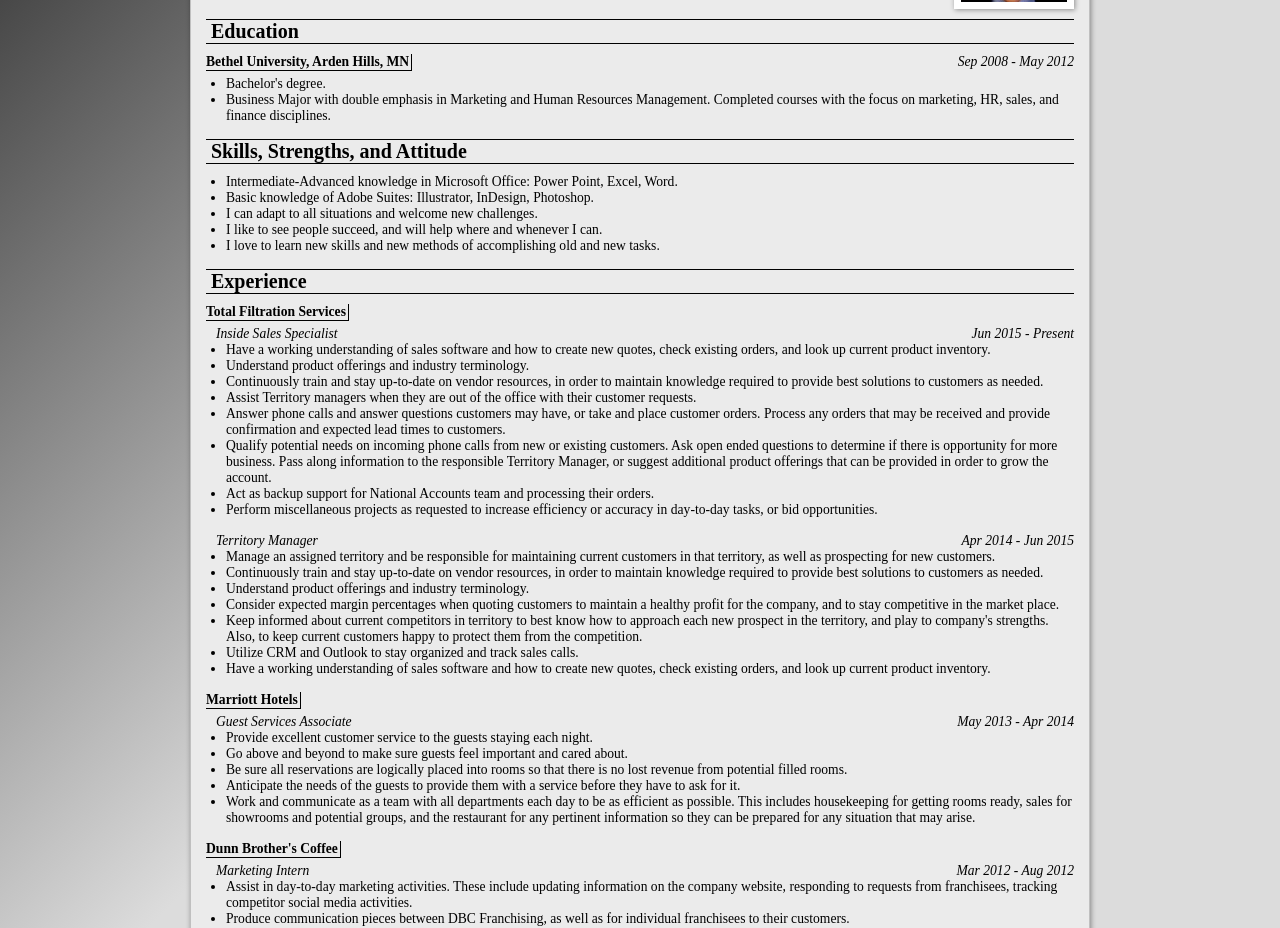
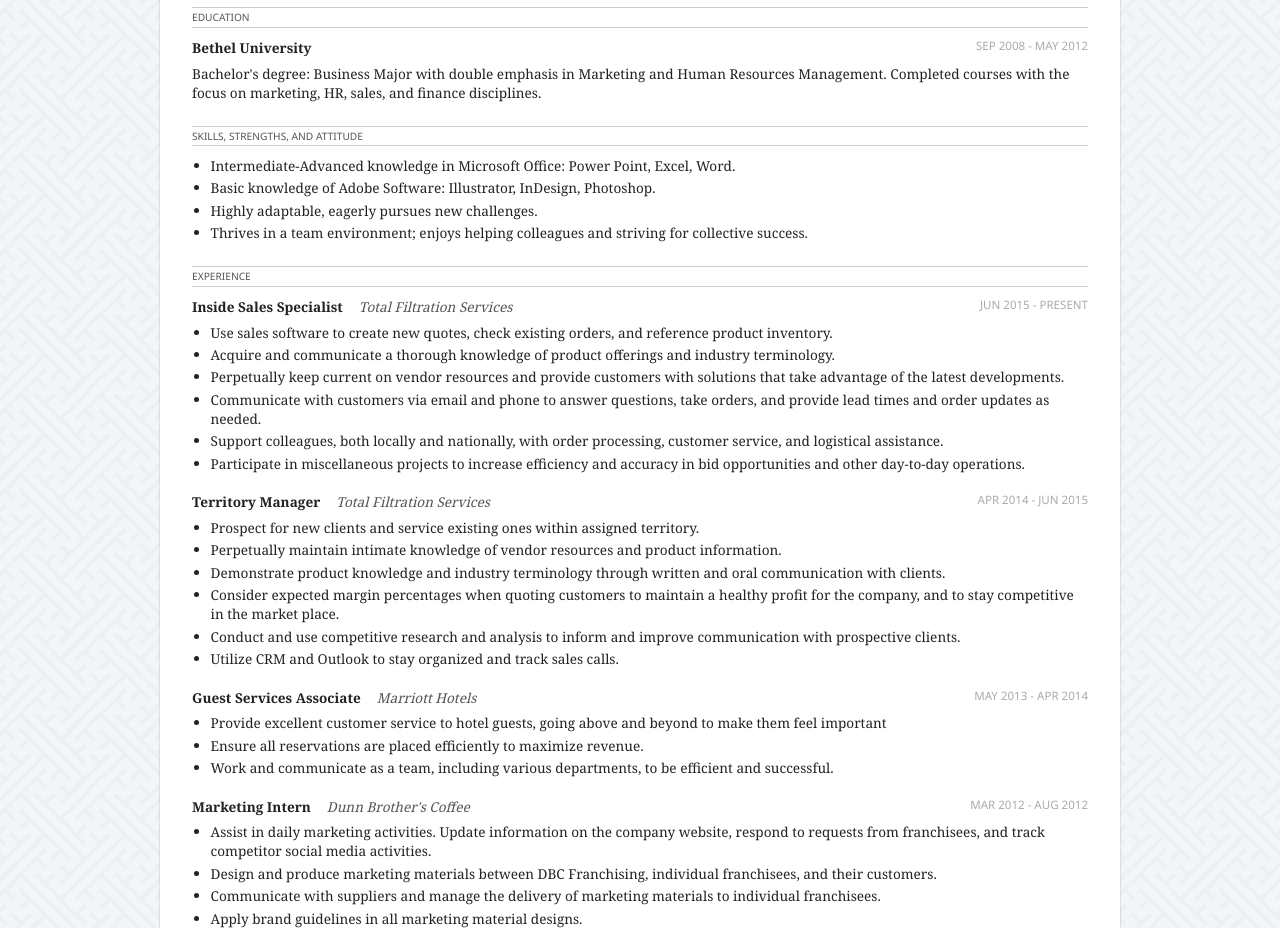
Before and after one commit to cogara/Resume, a website: page src/index.html in a window 1280 px wide. Shown: the part 202-1130 px from the top of the page. Drawn offline with nearby package versions, Linux system fonts and the light colour scheme; files that its build step writes are made by us from their sources.

Commit message:
added repeating background image - subtle and adds a little bit of texture. added a minor box-shadow to my portrait, to give it a little bit of depth.

```diff
--- a/src/index.html
+++ b/src/index.html
@@ -1,119 +1,131 @@
 <!DOCTYPE html>
 <html>
+
 <head>
     <title>Connor O'Gara's Resume</title>
     <link rel="stylesheet" type="text/css" href="css/styles.css"></link>
+    <link rel="stylesheet" href="https://maxcdn.bootstrapcdn.com/font-awesome/4.5.0/css/font-awesome.min.css"></link>
+    <link rel="stylesheet" href="https://fonts.googleapis.com/css?family=Noto+Serif:400,700|Noto+Sans:400,700"></link>
 </head>
+
 <body>
 
     <div class="container">
-  <!-- *** Side-note - additional feedback *** -->
-  <div class="note">
-    <h4>Note: (+)</h4>
-      <p>I know this isn't part of the resume, but there was no place to add additional comments
-        on the application process. I had actually made this resume prior to this a few months ago
-        when submitting an application for a new job. At the time, I was using some self-development tools
-        to try teach myself HTML and CSS. I did not have a word processing program on my computer at home,
-        so I thought I would take the time to use it as practice by creating my Resume using HTML and CSS.
-        (I could have used Google Docs, but this was much more enjoyable to practice).
-      </p>
-      <p>
-        That is not to say I didn't spend more time or work on improving it and making it better. I included the original copy
-        on my <a href="https://github.com/cogara/Resume.git">Git repository</a> to review the changes (Directory: Old). A few of the changes are: I edited the CSS to not target whole elements, removed
-        some unnecessary HTML, and made the HTML and CSS more consistent and readable. I know there is much more room for
-        improvement, but that is where I know Prime can be extremely valuable to me. I would love the opportunity to attend Prime,
-        as I know it would give me the skills needed to start a career I know I would genuinely enjoying doing each day.
-      </p>
+        <div class="resume">
+
+            <div itemscope itemtype="http://schema.org/Person" class="person">
+                <div class="person__portrait">
+                    <img src="imgs/me.jpg" alt="Connor" />
+                </div>
+                <div class="person__meta">
+                    <h1 class="person__name" itemprop="name">Connor O'Gara</h1>
+                    <div class="person__address" itemprop="address" itemscope itemtype="http://schema.org/PostalAddress">
+                        <i class="fa fa-fw fa-map-marker"></i>
+                        <span itemprop="streetAddress">1821 E 115th St</span>
+                        <span itemprop="addressLocality">Burnsville</span>,
+                        <span itemprop="addressRegion">MN</span>
+                        <span itemprop="postalCode">55337</span>
+                    </div>
+                    <div class="person__email">
+                        <i class="fa fa-fw fa-envelope"></i>
+                        <a itemprop="email" href="mailto:ogara.connor@gmail.com">ogara.connor@gmail.com</a>
+                    </div>
+                    <div class="person__phone">
+                        <i class="fa fa-fw fa-phone"></i>
+                        <a itemprop="telephone" href="tel:651-331-9063">651-331-9063</a>
+                    </div>
+                    <div class="person__github">
+                        <i class="fa fa-fw fa-github"></i>
+                        <a itemprop="url" href="//github.com/cogara/">github.com/cogara</a>
+                    </div>
+                </div>
             </div>
 
-	<div class="myInfo">
-		<h1 class="name">Connor O'Gara</h1>
-  		<p>1821 E 115th St, Burnsville, MN 55337<p>
-  		<p>ogara.connor@gmail.com // 651-331-9063</p>
-    <div class="portrait"><img src="imgs/me.jpg" alt="Connor" /></div>
+            <section class="section">
+                <h2 class="category">Education</h2>
+                <div class="school__meta">
+                    <h4 class="school__name">Bethel University</h4>
+                    <span class="school__date">Sep 2008 - May 2012</span>
                 </div>
+                <p class="school__description">
+                    Bachelor&apos;s degree: Business Major with double emphasis in Marketing and Human Resources Management. Completed courses with the focus on marketing, HR, sales, and finance disciplines.
+                </p>
+            </section>
 
-	<div class="section">
-		<h2 class="category">Education</h2>
-			<h3 class="company">Bethel University, Arden Hills, MN</h3>
-			<span class="date">Sep 2008 - May 2012</span>
-			<ul class="description">
-				<li class="task">Bachelor&apos;s degree.</li>
-				<li class="task">Business Major with double emphasis in Marketing and Human Resources Management. Completed courses with the focus on marketing, HR, sales, and finance disciplines.</li>
+            <section class="section">
+                <h2 class="category">Skills, Strengths, and Attitude</h2>
+                <ul class="list--bullets skills">
+                    <li>Intermediate-Advanced knowledge in Microsoft Office: Power Point, Excel, Word.</li>
+                    <li>Basic knowledge of Adobe Software: Illustrator, InDesign, Photoshop.</li>
+                    <li>Highly adaptable, eagerly pursues new challenges.</li>
+                    <li>Thrives in a team environment; enjoys helping colleagues and striving for collective success.</li>
+                </ul>
+            </section>
+
+            <section class="section">
+                <h2 class="category">Experience</h2>
+                <div class="job">
+                    <div class="job__meta">
+                        <h4 class="job__title">Inside Sales Specialist</h4>
+                        <span class="job__company">Total Filtration Services</span>
+                        <span class="job__date">Jun 2015 - Present</span>
+                    </div>
+                    <ul class="list--bullets job__description">
+                        <li>Use sales software to create new quotes, check existing orders, and reference product inventory.</li>
+                        <li>Acquire and communicate a thorough knowledge of product offerings and industry terminology.</li>
+                        <li>Perpetually keep current on vendor resources and provide customers with solutions that take advantage of the latest developments.</li>
+                        <li>Communicate with customers via email and phone to answer questions, take orders, and provide lead times and order updates as needed.</li>
+                        <li>Support colleagues, both locally and nationally, with order processing, customer service, and logistical assistance.</li>
+                        <li>Participate in miscellaneous projects to increase efficiency and accuracy in bid opportunities and other day-to-day operations.</li>
                     </ul>
                 </div>
-
-	<div class="section">
-		<h2 class="category">Skills, Strengths, and Attitude</h2>
-		<ul class="description">
-			<li class="task">Intermediate-Advanced knowledge in Microsoft Office: Power Point, Excel, Word.</li>
-			<li class="task">Basic knowledge of Adobe Suites: Illustrator, InDesign, Photoshop.</li>
-			<li class="task">I can adapt to all situations and welcome new challenges.</li>
-			<li class="task">I like to see people succeed, and will help where and whenever I can.</li>
-			<li class="task">I love to learn new skills and new methods of accomplishing old and new tasks.</li>
+                <div class="job">
+                    <div class="job__meta">
+                        <h4 class="job__title">Territory Manager</h4>
+                        <span class="job__company">Total Filtration Services</span>
+                        <span class="job__date">Apr 2014 - Jun 2015</span>
+                    </div>
+                    <ul class="list--bullets job__description">
+                        <li>Prospect for new clients and service existing ones within assigned territory.</li>
+                        <li>Perpetually maintain intimate knowledge of vendor resources and product information.</li>
+                        <li>Demonstrate product knowledge and industry terminology through written and oral communication with clients.</li>
+                        <li>Consider expected margin percentages when quoting customers to maintain a healthy profit for the company, and to stay competitive in the market place.</li>
+                        <li>Conduct and use competitive research and analysis to inform and improve communication with prospective clients.</li>
+                        <li>Utilize CRM and Outlook to stay organized and track sales calls.</li>
                     </ul>
                 </div>
+                <div class="job">
+                    <div class="job__meta">
+                        <h4 class="job__title">Guest Services Associate</h4>
+                        <span class="job__company">Marriott Hotels</span>
+                        <span class="job__date">May 2013 - Apr 2014</span>
+                    </div>
+                    <ul class="list--bullets job__description">
+                        <li>Provide excellent customer service to hotel guests, going above and beyond to make them feel important</li>
+                        <li>Ensure all reservations are placed efficiently to maximize revenue.</li>
+                        <li>Work and communicate as a team, including various departments, to be efficient and successful.</li>
+                    </ul>
+                </div>
+                <div class="job">
+                    <div class="job__meta">
+                        <h4 class="job__title">Marketing Intern</h4>
+                        <span class="job__company">Dunn Brother&apos;s Coffee</span>
+                        <span class="job__date">Mar 2012 - Aug 2012</span>
+                    </div>
+                    <ul class="list--bullets job__description">
+                        <li>Assist in daily marketing activities. Update information on the company website, respond to requests from franchisees, and track competitor social media activities.</li>
+                        <li>Design and produce marketing materials between DBC Franchising, individual franchisees, and their customers.</li>
+                        <li>Communicate with suppliers and manage the delivery of marketing materials to individual franchisees.</li>
+                        <li>Apply brand guidelines in all marketing material designs.</li>
+                        <li>Participate in the generation, execution, and measurement of marketing initiatives.</li>
+                    </ul>
+                </div>
+            </section>
+        </div>
+        <!-- end resume -->
+    </div>
+    <!-- end container -->
 
-	<div class="section">
-		<h2 class="category">Experience</h2>
-			<h3 class="company">Total Filtration Services</h3>
-				<h4 class="title">Inside Sales Specialist</h4>
-				<span class="date">Jun 2015 - Present</span>
-					<ul class="description">
-						<li class="task">Have a working understanding of sales software and how to create new quotes, check existing orders, and look up current product inventory.</li>
-						<li class="task">Understand product offerings and industry terminology.</li>
-						<li class="task">Continuously train and stay up-to-date on vendor resources, in order to maintain knowledge required to provide best solutions to customers as needed.</li>
-						<li class="task">Assist Territory managers when they are out of the office with their customer requests.</li>
-						<li class="task">Answer phone calls and answer questions customers may have, or take and place customer orders. Process any orders that may be received and provide confirmation and expected lead times to customers.</li>
-						<li class="task">Qualify potential needs on incoming phone calls from new or existing customers. Ask open ended questions to determine if there is opportunity for more business. Pass along information to the responsible Territory Manager, or suggest additional product offerings that can be provided in order to grow the account.</li>
-						<li class="task">Act as backup support for National Accounts team and processing their orders.</li>
-						<li class="task">Perform miscellaneous projects as requested to increase efficiency or accuracy in day-to-day tasks, or bid opportunities.</li>
-					</ul>
-				<h4 class="title">Territory Manager</h4>
-				<span class="date">Apr 2014 - Jun 2015</span>
-					<ul class="description">
-						<li class="task">Manage an assigned territory and be responsible for maintaining current customers in that territory, as well as prospecting for new customers.</li>
-						<li class="task">Continuously train and stay up-to-date on vendor resources, in order to maintain knowledge required to provide best solutions to customers as needed.</li>
-						<li class="task">Understand product offerings and industry terminology.</li>
-						<li class="task">Consider expected margin percentages when quoting customers to maintain a healthy profit for the company, and to stay competitive in the market place.</li>
-						<li class="task">Keep informed about current competitors in territory to best know how to approach each new prospect in the territory, and play to company's strengths. Also, to keep current customers happy to protect them from the competition.</li>
-						<li class="task">Utilize CRM and Outlook to stay organized and track sales calls.</li>
-						<li class="task">Have a working understanding of sales software and how to create new quotes, check existing orders, and look up current product inventory.</li>
-					</ul>
-
-			<h3 class="company">Marriott Hotels</h3>
-				<h4 class="title">Guest Services Associate</h4>
-				<span class="date">May 2013 - Apr 2014</span>
-					<ul class="description">
-						<li class="task">Provide excellent customer service to the guests staying each night.</li>
-						<li class="task">Go above and beyond to make sure guests feel important and cared about.</li>
-						<li class="task">Be sure all reservations are logically placed into rooms so that there is no lost revenue from potential filled
-						rooms.</li>
-						<li class="task">Anticipate the needs of the guests to provide them with a service before they have to ask for it.</li>
-						<li class="task">Work and communicate as a team with all departments each day to be as efficient as possible. This includes
-						housekeeping for getting rooms ready, sales for showrooms and potential groups, and the restaurant for any
-						pertinent information so they can be prepared for any situation that may arise.</li>
-					</ul>
-
-			<h3 class="company">Dunn Brother&apos;s Coffee</h3>
-				<h4 class="title">Marketing Intern</h4>
-				<span class="date">Mar 2012 - Aug 2012</span>
-					<ul class="description">
-						<li class="task">Assist in day-to-day marketing activities. These include updating information on the company website,
-						responding to requests from franchisees, tracking competitor social media activities.</li>
-						<li class="task">Produce communication pieces between DBC Franchising, as well as for individual franchisees to their customers.</li>
-						<li class="task">Communicate with our suppliers in order to receive marketing materials individual franchisees may need.</li>
-						<li class="task">Apply brand image when designing marketing materials using Adobe software.</li>
-						<li class="task"> Complete miscellaneous projects including determining best suppliers to use for certain events and promotions.</li>
-						<li class="task">Provide input and feedback for marketing initiatives.</li>
-						<li class="task">Lead the effort in finding a company for new marketing strategies in mobile platforms. Including preliminary
-						screening of companies, meet or conference call with companies, determining their capabilities and compiling a
-						spreadsheet with all companies.</li>
-					</ul>
-
-	</div>
-
-</div>
 
 </body>
 
--- a/src/scss/styles.scss
+++ b/src/scss/styles.scss
@@ -1,130 +1,160 @@
+$sans-serif: 'Noto Sans','Helvetica Neue', Helvetica, Arial, sans-serif;
+$serif: 'Noto Serif','Georgia', serif;
+$muted: #555; // grey
+$soft: #AAA; // light grey
+@mixin clearfix {
+    &:after,
+    &:before {
+        content: " ";
+        display: table;
+    }
+    &:after {
+        clear: both;
+    }
+    & {
+        *zoom: 1;
+    }
+}
+@mixin shadow {
+    box-shadow: 0 0 2px 0 rgba(0,0,0,.25);
+}
 * {
-	padding: 0px;
-	margin: 0px;
-	box-sizing: border-box;
+    padding: 0;
+    margin: 0;
+    box-sizing: border-box;
+}
+body {
+    background-image: url('/imgs/bg-img.png');
+    background-color: #F2F2F2;
+    position: relative;
+    font: normal 1rem/1.4 $serif;
+    color: #222;
+
+}
+p {
+    margin-bottom: 1em;
+}
+.container {
+    width: 100%;
+    max-width: 960px;
+    margin: 0 auto;
+    @media screen and (min-width: 768px) and (max-width: 1140px) {
+        padding: 2rem;
+    }
+}
+.resume {
+    @include shadow;
+    position: relative;
+    padding: 2rem 2rem 0.25rem;
+    background-color: #FFFFFF;
+}
+.section {
+    font-size: 0.85rem;
+    @media screen and (min-width: 768px) {
+        margin-bottom: 1.5rem;
+    }
+}
+.person {
+    padding-bottom: 1.5rem;
+    text-align: center;
+}
+.person__meta {
+    font-size: 1rem;
+    line-height: 1.6;
+    color: $muted;
+    font-family: $serif;
+    @media screen and (min-width: 768px) {
+        overflow: hidden;
+        font-size: 0.85rem;
+        text-align: left;
+    }
+    a {
+        text-decoration: none;
+    }
+    .fa {
+        margin-right: 0.5em;
+        color: $soft;
+    }
+}
+.person__portrait {
+    > img {
+        height: 120px;
+        width: 120px;
+        border-radius: 50%;
+        box-shadow: 0 0 10px rgba(0,0,0,.3);
+    }
+    @media screen and (min-width: 768px) {
+        float: left;
+        margin-right: 1.5rem;
+    }
+}
+.person__name {
+    font-size: 2rem;
+    font-family: $sans-serif;
+    font-weight: normal;
+    margin-bottom: 0.33rem;
+    margin-top: 0;
+    @media screen and (min-width: 768px) {}
+}
+.person__address,
+.person__email,
+.person__github,
+.person__phone {
+    display: block;
+    @include clearfix;
+}
+.category {
+    font: 500 0.75em/1.8 $sans-serif;
+    color: #555;
+    text-transform: uppercase;
+    border-top: 1px solid #CCC;
+    border-bottom: 1px solid #CCC;
+    margin: 10px 0;
+}
+.job__meta,
+.school__meta {
+    @include clearfix;
 }
 
-body {
-	background-color:rgb(220, 220, 220);
-	background-image: linear-gradient(135deg, rgba(0,0,0,.8) 0%, rgba(220,220,220,.7) 50%);
-	position: relative;
+.job__title,
+.school__name {
+    @media screen and (min-width: 768px) {
+        float: left;
+        margin: 0 1rem 0 0;
+    }
 }
-
-.container, .note {
-	border: 1px solid rgba(150,150,150,.5);
-	box-shadow: 1px 1px 5px 0 rgba(0,0,0,.4);
+.job {
+    @include clearfix;
+    margin: 0 0 1rem;
 }
-
-.container {
-	position: relative;
-	min-width: 320px;
-	max-width: 900px;
-	margin: 75px auto 20px;
-	padding: 15px;
-	width: 95%;
-	background-color: rgb(235,235,235);
+.job__company {
+    display: block;
+    color: $muted;
+    font-style: italic;
+    @media screen and (min-width: 768px) {
+        float: left;
+    }
 }
-
-.note {
-	font-size: .85em;
-	background-color: white;
-	position: absolute;
-	left: 0;
-	top: -50px;
-	z-index: 2;
-	width: 100%;
-	padding: 5px 15px;
+.job__date,
+.school__date {
+    color: $soft;
+    font-family: $sans-serif;
+    font-size: 0.85em;
+    text-transform: uppercase;
+    @media screen and (min-width: 768px) {
+        float: right;
+    }
 }
-
-.note p {
-	display: none;
-	margin: 10px 0;
-	text-indent: 10px;
+.list--bullets {
+    font-size: 0.85rem;
+    padding-left: 0.5rem;
+    margin-left: 0.66rem;
+    > li {
+        margin-bottom: 0.25em;
+    }
 }
-
-.note:hover h4 ~ p {
-	display: block;
+.job__description,
+.school__description,
+.skills {
+    margin-top: 0.5em;
 }
-
-.myInfo {
-	height: 100px;
-	margin: 0 0 30px;
-	position: relative;
-}
-.name {
-	font-size: 1.5em;
-}
-
-.portrait {
-	position: absolute;
-	right: 0;
-	top: 0;
-	height: 120px;
-	width: 120px;
-	border: 7px solid white;
-	box-shadow: 1px 1px 5px 0 rgba(0,0,0,.4);
-}
-
-.portrait img {
-	width: 100%;
-	height: 100%;
-}
-
-.category {
-	font-size: 1.25em;
-	border-top: 1px solid black;
-	border-bottom: 1px solid black;
-	margin: 10px 0px 10px;
-	text-indent: 5px;
-}
-
-.company {
-	font-size: .85em;
-	float: left;
-	border-right: 1px solid black;
-	border-bottom: 1px solid black;
-	padding-right: 2px;
-	margin: 0 0 5px;
-}
-
-.title {
-	float: left;
-	clear: left;
-	text-indent: 10px;
-	font-size: .85em;
-	font-style: italic;
-	font-weight: normal;
-}
-
-.date {
-	float: right;
-	font-size: .85em;
-	font-style: italic;
-}
-
-.description {
-	clear: both;
-	font-size: .85em;
-	margin-bottom: 15px;
-}
-
-.task {
-	margin-left: 20px;
-}
-
-@media all and (max-width: 475px) {
-	body {
-		font-size: 14px;
-	}
-	.container {
-		width: 98%;
-	}
-	.portrait {
-		height: 75px;
-		width: 75px;
-	}
-	.myInfo {
-		height: 75px;
-		margin: 0 0 10px;
-	}
-}
```
Also changed, not shown: dist/css/styles.css, dist/imgs/bg-img.png (added), dist/index.html, src/imgs/bg-img.png (added). Lines whose indentation alone changed are shown as unchanged.
